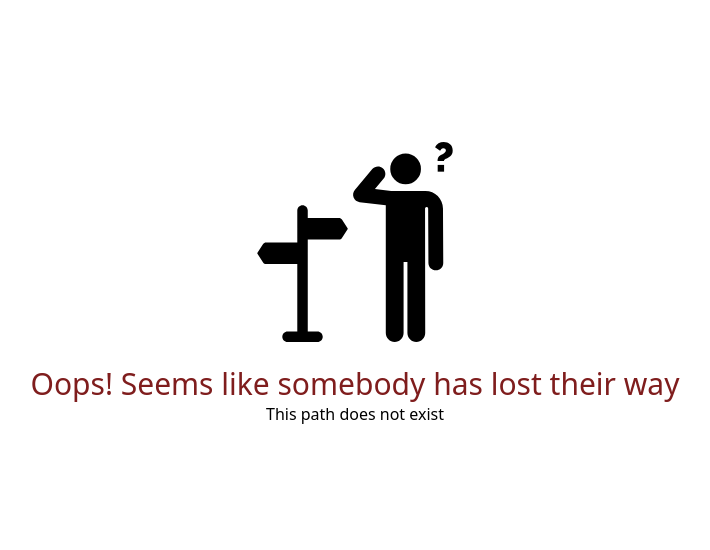
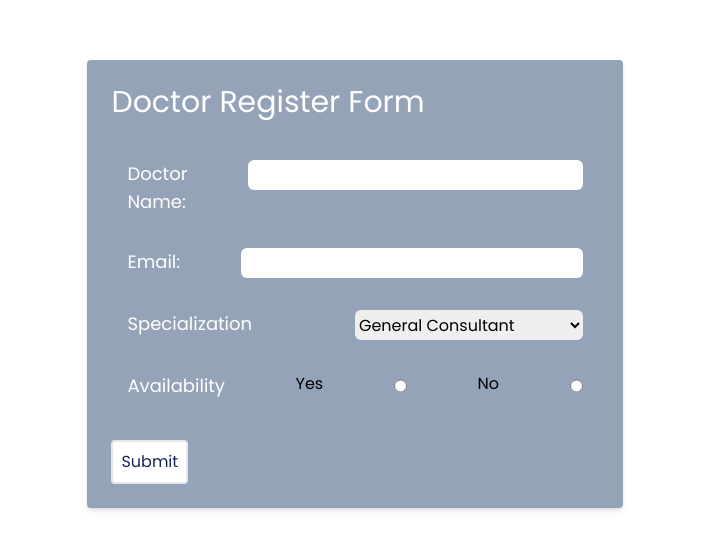
Before and after one commit to StatShibe/Healthcare_Analytics, a React (Vite) app in the folder healthcare_frontend/: page /insertdoctor in a window 1280 px wide. Shown: the part 116-666 px from the top of the page, without its empty margins (285-995 px from the left). Built offline with nearby package versions, Linux system fonts and the light colour scheme.

Commit message:
starting with doctor insert page

```diff
--- a/healthcare_frontend/src/main.jsx
+++ b/healthcare_frontend/src/main.jsx
@@ -11,6 +11,7 @@ import Patients from './pages/Patients'
 import Doctors from './pages/Doctors'
 import Appointments from './pages/Appointments'
 import UserRegistration from './pages/UserRegistration'
+import DoctorDataInsert from './pages/DoctorDataInsert'
 
 const router = createBrowserRouter([
 	{
@@ -51,6 +52,10 @@ const router = createBrowserRouter([
 		path : "createuser",
 		element : <UserRegistration/>,
 		errorElement : <ErrorPage/>
+	},{
+		path : "insertdoctor",
+		element : <DoctorDataInsert/>,
+		errorElement : <ErrorPage/>
 	}
 ]);
 
--- /dev/null
+++ b/healthcare_frontend/src/pages/DoctorDataInsert.jsx
@@ -0,0 +1,73 @@
+import React, { useState } from "react";
+import {useNavigate} from "react-router-dom";
+import axios from "axios";
+
+const DoctorDataInsert = () => {
+
+  const navigate = useNavigate();
+
+    const [data, setData] = useState({})
+      const handleChange = (event) => {
+      const name = event.target.name;
+      const value = event.target.value;
+      setData(values => ({...values, [name]: value}))
+    }
+
+    const handleSubmit = async(event) => {
+      event.preventDefault();
+        await axios.post(import.meta.env.VITE_SERVER_URL+'/doctor/register',data,{
+          headers: {'content-type': 'application/x-www-form-urlencoded'},
+                withCredentials: true,
+                credentials: 'include'
+        }).then((response)=>{
+          console.log(response.data)
+          console.log("Inserted successfully");
+          navigate('/');
+        });
+  }
+
+  const inputStyling = "w-3/4 h-[30px] rounded-md focus:scale-110 transition-all p-2"
+  const labelStyling = "text-lg text-white"
+
+  return (
+    <div className="flex justify-center items-center h-screen w-screen">
+      <div className="h-fit w-fit bg-slate-400 p-6 rounded shadow-md font-poppins">
+        <h1 className="text-3xl text-white">Doctor Register Form</h1>
+        <br/>
+        <form onSubmit={handleSubmit}>
+
+        {/* Common inputs */}
+        <div className="flex flex-row justify-between p-4">
+          <label htmlFor="doctorname" className={labelStyling}>Doctor Name:</label>
+          <input type="text" name="doctorname" className = {inputStyling} onChange={handleChange}/>
+        </div>
+        <div className="flex flex-row justify-between p-4">
+          <label htmlFor="email" className={labelStyling}>Email:</label>
+          <input type="email" name="email" className = {inputStyling} onChange={handleChange}/>
+        </div>
+        <div className="flex flex-row justify-between p-4">
+          <label htmlFor="specialization" className={labelStyling}>Specialization</label>
+          <select name = "specialization" onChange={handleChange} className = "w-1/2 h-[30px] rounded-md focus:scale-110 transition-all" required>
+		  		<option value={"General Consultant"}>General Consultant</option>
+				<option value={"Orthologist"}>Orthologist</option>
+				<option value = {"Neurologist"}>Neurologist</option>
+				<option value = {"Pediatrician"}>Pediatrician</option>
+				<option value = {"Dermatologist"}>Dermatologist</option>
+				<option value = {"Oncologist"}>Oncologist</option>
+				<option value={"Gynaecologist"}>Gynaecologist</option>
+		  </select>
+        </div>
+		<div className="flex flex-row justify-between p-4">
+          <label htmlFor="availability" className={labelStyling}>Availability</label>
+          Yes <input type = "radio" value = "Y" name = "availability" className="hover:scale-150" onChange={handleChange} required/>
+          No <input type = "radio" value = "N" name = "availability" className="hover:scale-150" onChange={handleChange}/>
+        </div>
+        <br/>
+        <input type = "submit" className="text-blue-950 border-solid h-fit w-fit bg-white p-2 rounded hover:bg-gradient-to-r from-sky-300 to-white hover:transition-all hover:scale-110 hover:border-solid hover:border-black border-2"/>
+        </form>
+      </div>
+    </div>
+  );
+};
+
+export default DoctorDataInsert;
```
Also changed, not shown: 1 other file (tests, documents, lock files or other folders).
